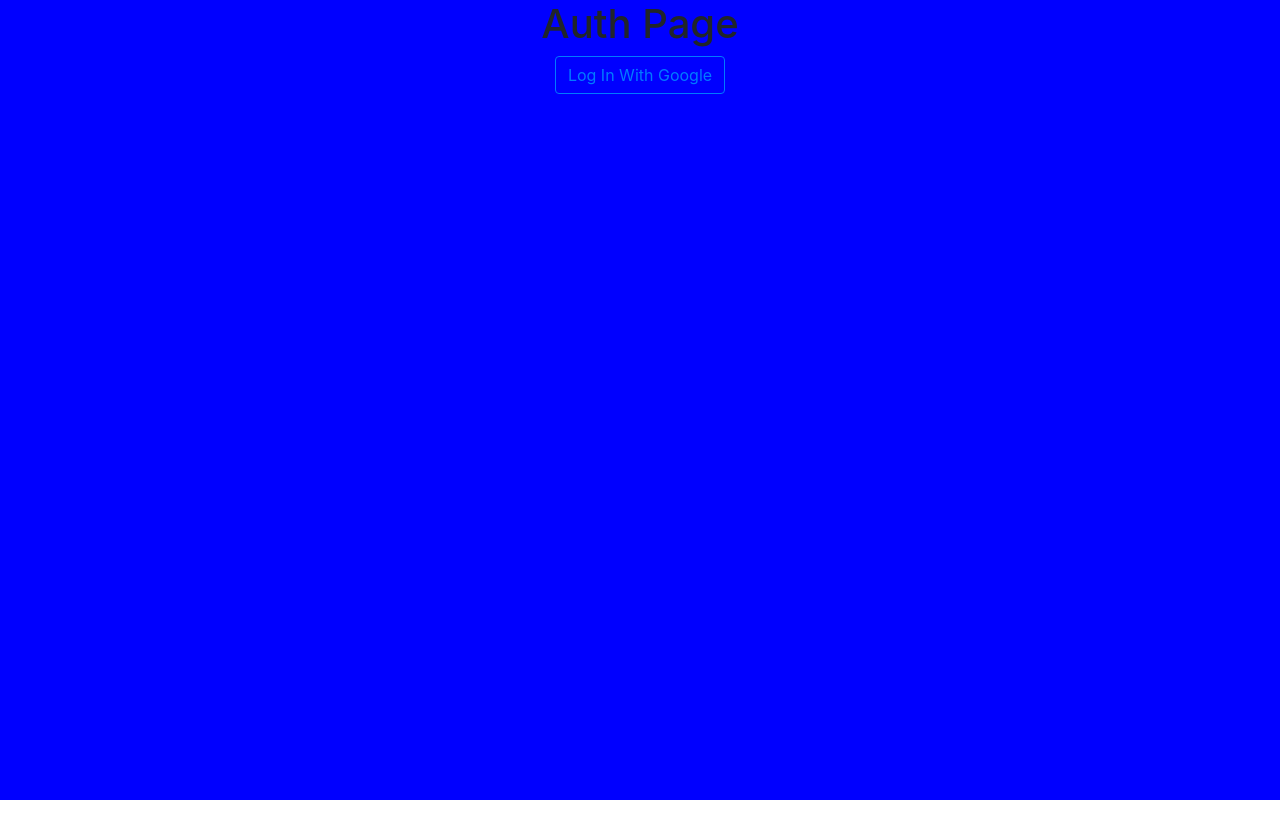
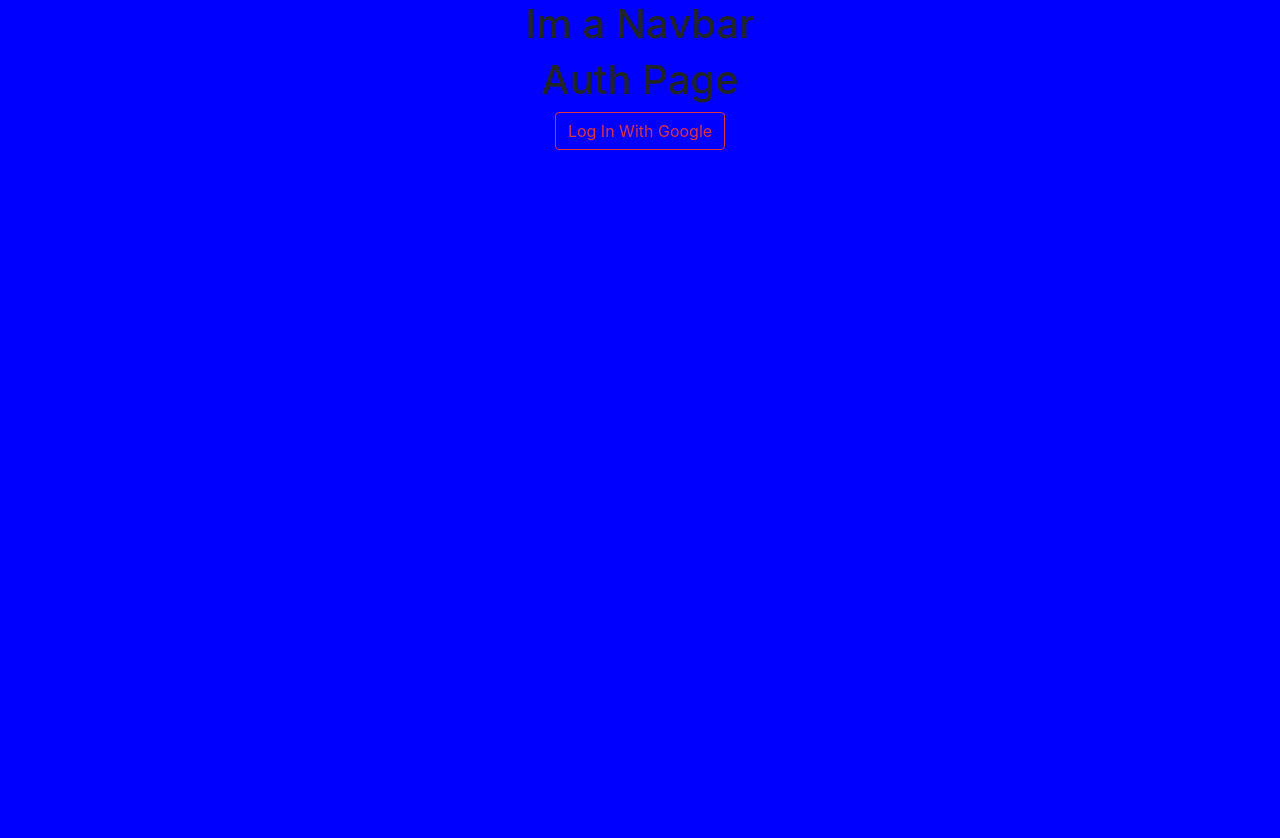
Before and after one commit to phillipsja97/react-pinterest-routing, a React (Create React App) app: page /auth in a window 1280 px wide. Shown: the top 838 px of the page. Before the commit the page ends 800 px from the top, so only its background shows below. Built offline with nearby package versions, Linux system fonts and the light colour scheme; no server answers.

Commit message:
navbar wired up

```diff
--- a/src/App/App.js
+++ b/src/App/App.js
@@ -7,6 +7,7 @@
 import NewBoard from '../Components/Pages/NewBoard/NewBoard';
 import Auth from '../Components/Pages/Auth/Auth';
 import firebaseConnection from '../Helpers/data/connection';
+import MyNavBar from '../Components/Shared/MyNavBar/MyNavBar';
 import './App.scss';
 import 'bootstrap/dist/css/bootstrap.min.css';
 
@@ -45,6 +46,7 @@
     return (
       <div className="App">
         <Router>
+          <MyNavBar authed={authed} />
           <Switch>
             <PrivateRoute path="/" exact component={Home} authed={authed}/>
             <PrivateRoute path="/board/new" exact component={NewBoard} authed={authed}/>
--- a/src/Components/Pages/Auth/Auth.js
+++ b/src/Components/Pages/Auth/Auth.js
@@ -14,7 +14,7 @@
     return (
       <div className="Auth">
         <h1>Auth Page</h1>
-        <button className="btn btn-outline-primary" onClick={this.loginClickEvent}>Log In With Google</button>
+        <button className="btn btn-outline-danger" onClick={this.loginClickEvent}>Log In With Google</button>
       </div>
     );
   }
--- /dev/null
+++ b/src/Components/Shared/MyNavBar/MyNavBar.js
@@ -0,0 +1,13 @@
+import React from 'react';
+
+class MyNavBar extends React.Component {
+  render() {
+    return (
+      <div className="MyNavBar">
+        <h1>Im a Navbar</h1>
+      </div>
+    );
+  }
+}
+
+export default MyNavBar;
```
Also changed, not shown: src/Components/Shared/MyNavBar/MyNavBar.scss (added).
